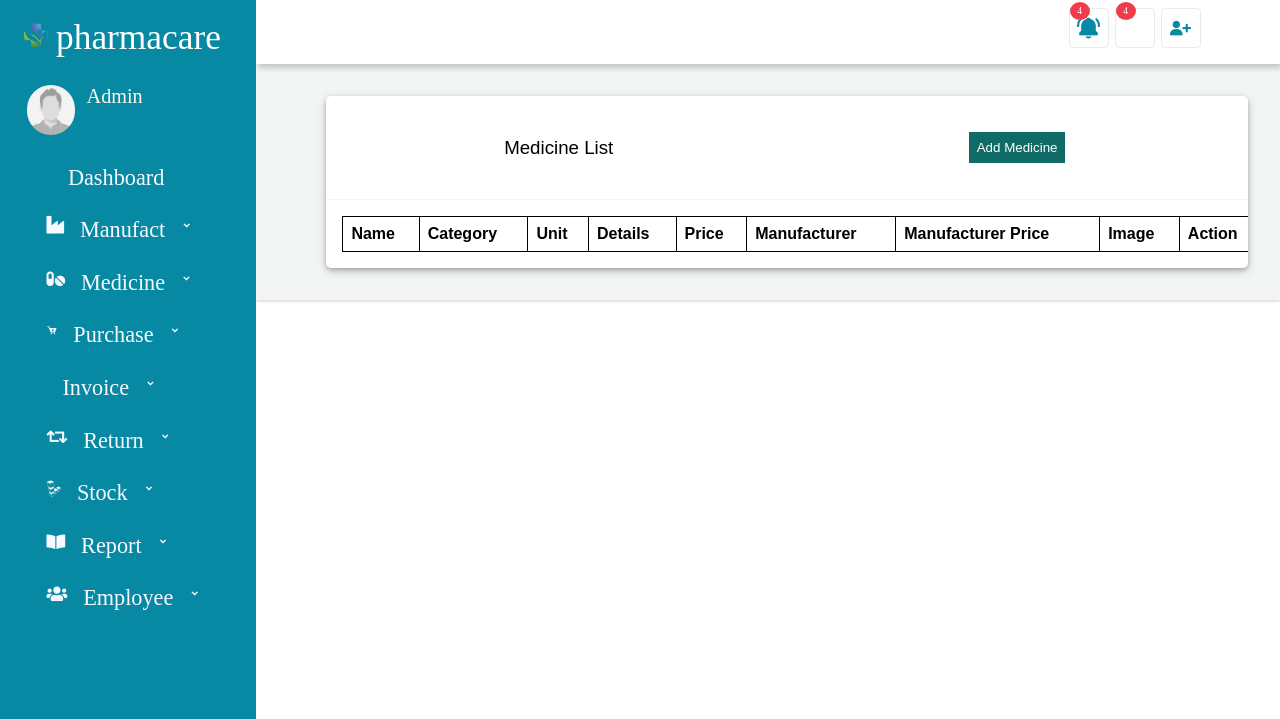
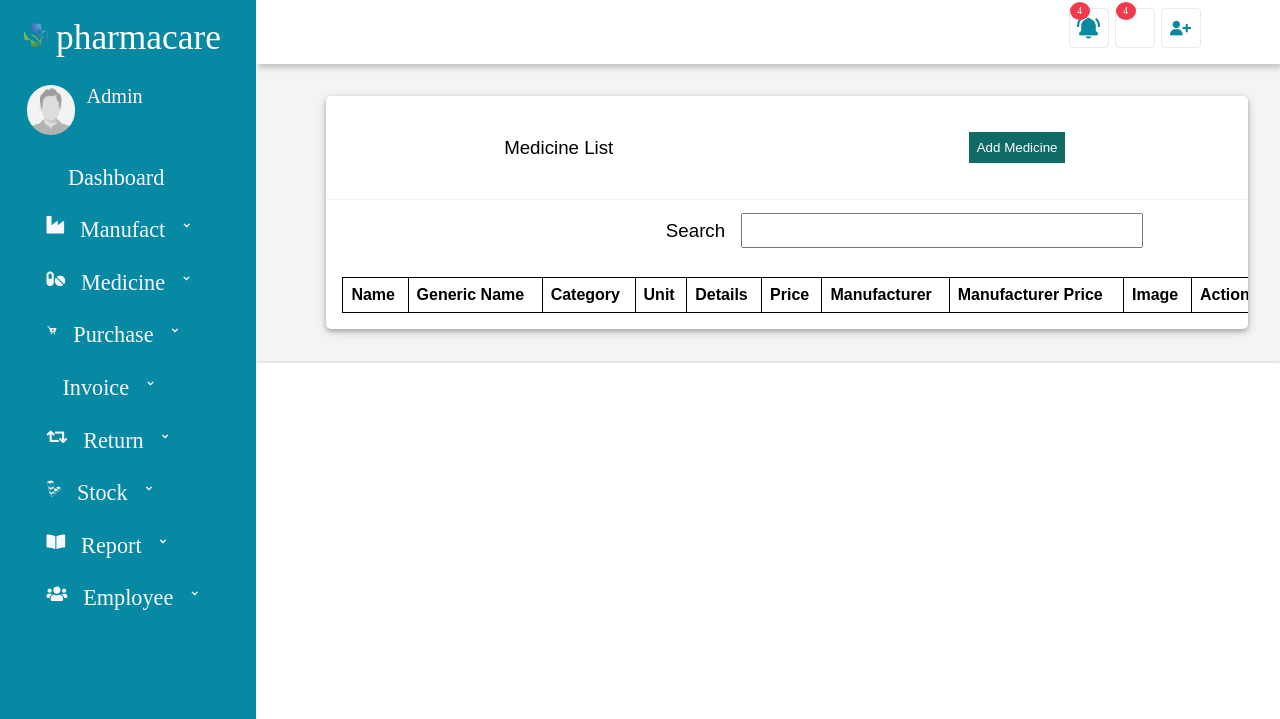
Before and after one commit to teamhh-dev/pharma, a Flask app: page /medicineList in a window 1280 px wide. Shown: the top 719 px of the page. Run offline with Flask 2, Linux system fonts and the light colour scheme; data that the repository does not hold is empty; parts of the project's set-up code (start-up, migrations or seed data) failed here and were passed over; some libraries are stand-ins or nearby versions.

Commit message:
Generic Name+search medicine functionalty

```diff
--- a/app.py
+++ b/app.py
@@ -69,6 +69,7 @@ def addMedicine():
             imageExtensionFlag=True
 
             name=request.form['name']
+            generic_name=request.form['generic_name']
             category=request.form['category']
             unit=request.form['unit']
             details=request.form['details']
@@ -87,7 +88,7 @@ def addMedicine():
             if imageExtensionFlag:
                 if not imageName:
                     imageName="None"
-                if db.addMedicine(name,category,unit,details,price,manufacturerName,manufacturerPrice,imageName):
+                if db.addMedicine(name,generic_name,category,unit,details,price,manufacturerName,manufacturerPrice,imageName):
                     try:
                         image.save(app.config['UPLOAD_FOLDER']+imageName)
                     except Exception as e:
@@ -105,6 +106,7 @@ def medicineList():
     if request.method=="POST":
         id=request.form['ide']
         name=request.form['name']
+        generic_name=request.form['generic_name']
         category=request.form['category']
         unit=request.form['unit']
         details=request.form['details']
@@ -117,7 +119,6 @@ def medicineList():
         print(image.filename)
         if not image.filename:
             print("No Image!")
-            # image.save(app.config['UPLOAD_FOLDER']+imageName)
 
         else:
             path=join(app.config['UPLOAD_FOLDER'],imageName)
@@ -129,9 +130,8 @@ def medicineList():
                 if image.filename:
                     image.save(path)
 
-        db.updateMedicine(name,category,unit,details,price,manufacturerName,manufacturerPrice,imageName,id)
+        db.updateMedicine(name,generic_name,category,unit,details,price,manufacturerName,manufacturerPrice,imageName,id)
 
-    # updated=db.updateMedicine(name,category,unit,detail
     medicines_list=db.getAllMedicines()
     for medicine in medicines_list:
         medicine['image']="medicine-images/"+medicine['image']
@@ -159,38 +159,39 @@ def deleteMedicine():
         return jsonify({"msg":"Deleted Successfully!"})
     else:
         return jsonify({"msg":"Not Deleted Error 404!"})
-@app.route("/updateMedicine",methods=["PUT"])
-def updateMedicine():
-    print("update Call")
-    db=DBHandler(app.config['DB_HOST'],app.config['DB_ID'],app.config['DB_PASSWORD'],app.config['DB_NAME'])
+# @app.route("/updateMedicine",methods=["PUT"])
+# def updateMedicine():
+#     print("update Call")
+#     db=DBHandler(app.config['DB_HOST'],app.config['DB_ID'],app.config['DB_PASSWORD'],app.config['DB_NAME'])
 
-    id=request.form['id']
-    name=request.form['name']
-    category=request.form['category']
-    unit=request.form['unit']
-    details=request.form['details']
-    price=request.form['price']
-    manufacturerName=request.form['manufacturername']
-    manufacturerPrice=request.form['manufacturerprice']
+#     id=request.form['id']
+#     name=request.form['name']
+#     generic_name=request.form['generic_name']
+#     category=request.form['category']
+#     unit=request.form['unit']
+#     details=request.form['details']
+#     price=request.form['price']
+#     manufacturerName=request.form['manufacturername']
+#     manufacturerPrice=request.form['manufacturerprice']
 
-    image=request.files['image']
-    imageName=id+"."+"jpg"
+#     image=request.files['image']
+#     imageName=id+"."+"jpg"
 
-    if image.filename==None:
-        image.save(app.config['UPLOAD_FOLDER']+imageName)
+#     if image.filename==None:
+#         image.save(app.config['UPLOAD_FOLDER']+imageName)
 
-    else:
-        path=join(app.config['UPLOAD_FOLDER'],imageName)
-        remove(path)
-        image.save(path)
+#     else:
+#         path=join(app.config['UPLOAD_FOLDER'],imageName)
+#         remove(path)
+#         image.save(path)
 
-    print(name,category,unit,details,price,manufacturerName,manufacturerPrice,imageName,id)
-    # updated=db.updateMedicine(name,category,unit,details,price,manufacturerName,manufacturerPrice,imageName,id)
+#     print(name,category,unit,details,price,manufacturerName,manufacturerPrice,imageName,id)
+#     # updated=db.updateMedicine(name,category,unit,details,price,manufacturerName,manufacturerPrice,imageName,id)
 
-    if True:
-        return jsonify({"msg":"Updated Successfully!"})
-    else:
-        return jsonify({"msg":"Not Updated Error 404!"})
+#     if True:
+#         return jsonify({"msg":"Updated Successfully!"})
+#     else:
+#         return jsonify({"msg":"Not Updated Error 404!"})
 
 
 @app.route("/getAllMedicines",methods=["GET"])
@@ -198,17 +199,19 @@ def getAllMedicines():
     db=DBHandler(app.config['DB_HOST'],app.config['DB_ID'],app.config['DB_PASSWORD'],app.config['DB_NAME'])
     medicines=db.getAllMedicines()
     return jsonify(medicines)
-    # if medicines:
-    #     return jsonify(medicines)
-    # else:
-    #     return jsonify({"msg":"Not Medicine Found!"})
 
+@app.route("/medicinesFilterByName",methods=["GET"])
+def medicinesFilterByName():
+    db=DBHandler(app.config['DB_HOST'],app.config['DB_ID'],app.config['DB_PASSWORD'],app.config['DB_NAME'])
+    searchInput=request.args.get('search')
+    print(searchInput)
+    filteredMedicines=db.getMedicinesByFilteredNames(searchInput)
+    if filteredMedicines:
+        return jsonify(filteredMedicines)
+    else:
+        return jsonify({"Results":[]})
 
 if __name__ == '__main__':
-    #db=DBHandler(app.config['DB_HOST'],app.config['DB_ID'],app.config['DB_PASSWORD'],app.config['DB_NAME'])
-    #print(db.getAllMedicines())
+    # db=DBHandler(app.config['DB_HOST'],app.config['DB_ID'],app.config['DB_PASSWORD'],app.config['DB_NAME'])
+    # print(db.getMedicinesByFilteredNames(searchInput="Pan"))
     app.run(debug=True)
-
-
-"""<input class="select2-search__field" type="search" tabindex="0" autocorrect="off" autocapitalize="none" spellcheck="false" role="searchbox" aria-autocomplete="list" autocomplete="off" aria-controls="select2-unit-12-results">
-"""
--- a/static/css/medicineList.css
+++ b/static/css/medicineList.css
@@ -48,6 +48,16 @@
 .medicine-list-btn:hover {
     transition: 0.1s linear;
     font-size: larger;
+}
+
+.search-bar {
+    width: 90%;
+    display: flex;
+    /* margin: 2rem; */
+    padding: 0.8rem;
+    align-items: center;
+    justify-content: flex-end;
+    flex-wrap: wrap;
 }
 
 h3 {
--- a/static/js/medicineList.js
+++ b/static/js/medicineList.js
@@ -10,7 +10,7 @@ function updateTable() {
             for (let i = 0; i < response.length; i++) {
                 let row = response[i];
 
-                var content = '<tr id="' + row.id + '">' + "<td>" + row.name + "</td>" + "<td>" + row.category + "</td>" + "<td>" + row.unit + "</td>" + "<td>" + row.details + "</td>" + "<td>" + row.price + "</td>" + "<td>" + row.manufacturer_name + "</td>" + "<td>" + row.manufacturer_price + "</td>" + '<td><img src="/static/medicine-images/' + row.image + '"' + ' class="medicine-image" alt="No Image!"></td>' + '<td><button class="btn" onclick="deleteMedicine(this.parentNode.parentNode.id)"><i class="fa fa-trash fa-2x"></i></button><button class="btn" onclick="updateMedicine(this.parentNode.parentNode.id)"><i class="fa fa-edit fa-2x"></i></button></td></tr>';
+                var content = '<tr id="' + row.id + '">' + "<td>" + row.name + "</td>" + "<td>" + row.generic_name + "</td>" + "<td>" + row.category + "</td>" + "<td>" + row.unit + "</td>" + "<td>" + row.details + "</td>" + "<td>" + row.price + "</td>" + "<td>" + row.manufacturer_name + "</td>" + "<td>" + row.manufacturer_price + "</td>" + '<td><img src="/static/medicine-images/' + row.image + '"' + ' class="medicine-image" alt="No Image!"></td>' + '<td><button class="btn" onclick="deleteMedicine(this.parentNode.parentNode.id)"><i class="fa fa-trash fa-2x"></i></button><button class="btn" onclick="updateMedicine(this.parentNode.parentNode.id)"><i class="fa fa-edit fa-2x"></i></button></td></tr>';
                 $(".table-body").append(content);
             }
 
@@ -51,26 +51,17 @@ function updateMedicine(params) {
     var medicine = null;
     urlMethod = "getMedicine";
     dataToSend = { id: params };
-    // var medicineName = document.getElementsByName("name")[0].value;
-    // var medicineCategory = document.getElementsByName("category")[0].value;
-    // var medicineUnit = document.getElementsByName("unit")[0].value
-    // var medicineDetails = document.getElementsByName("details")[0].value
-    // var medicinePrice = document.getElementsByName("price")[0].value
-    // var manufacturername = document.getElementsByName("manufacturername")[0].value
-    // var manufacturerprice = document.getElementsByName("manufacturerprice")[0].value
-    // var image = document.getElementsByName("image")[0].value
+
     $.ajax({
         type: "GET",
         url: urlMethod,
         data: dataToSend,
         success: function(response) {
             medicine = response;
-            console.log(response)
 
-            var image = document.getElementsByName("image")[0].value;
-            console.log(image)
             document.getElementsByName("ide")[0].value = medicine.id;
             document.getElementsByName("name")[0].value = medicine.name;
+            document.getElementsByName("generic_name")[0].value = medicine.generic_name;
             document.getElementsByName("category")[0].value = medicine.category;
             document.getElementsByName("unit")[0].value = medicine.unit;
             document.getElementsByName("details")[0].value = medicine.details;
@@ -80,22 +71,7 @@ function updateMedicine(params) {
 
         }
     });
-    // $("").click(function(e) {
-    //     e.preventDefault();
 
-    // });
-    // $(document).on("click", "#update_data", function() {
-    //     console.log("clicked update");
-    //     $.ajax({
-    //         type: "PUT",
-    //         url: "updateMedicine",
-    //         data: new FormData(this),
-    //         success: function(response) {
-    //             console.log(response)
-    //         }
-    //     });
-
-    // });
     console.log("update", params);
     document.getElementsByClassName("container")[0].classList.toggle("hide");
     document.getElementsByClassName("update-container")[0].classList.toggle("hide");
@@ -103,3 +79,26 @@ function updateMedicine(params) {
 
     console.log(document.getElementsByName("name")[0]);
 }
+
+function filterBySearch(params) {
+    var searchInput = params.value.toLowerCase();
+
+    $.ajax({
+        type: "GET",
+        url: "medicinesFilterByName",
+        data: { search: searchInput },
+        success: function(response) {
+            $(".table-body").empty();
+
+            for (let i = 0; i < response.length; i++) {
+                let row = response[i];
+
+                var content = '<tr id="' + row.id + '">' + "<td>" + row.name + "</td>" + "<td>" + row.generic_name + "</td>" + "<td>" + row.category + "</td>" + "<td>" + row.unit + "</td>" + "<td>" + row.details + "</td>" + "<td>" + row.price + "</td>" + "<td>" + row.manufacturer_name + "</td>" + "<td>" + row.manufacturer_price + "</td>" + '<td><img src="/static/medicine-images/' + row.image + '"' + ' class="medicine-image" alt="No Image!"></td>' + '<td><button class="btn" onclick="deleteMedicine(this.parentNode.parentNode.id)"><i class="fa fa-trash fa-2x"></i></button><button class="btn" onclick="updateMedicine(this.parentNode.parentNode.id)"><i class="fa fa-edit fa-2x"></i></button></td></tr>';
+                $(".table-body").append(content);
+            }
+        }
+    });
+
+
+
+}
--- a/templates/addMedicine.html
+++ b/templates/addMedicine.html
@@ -11,6 +11,10 @@
             <div class="item">
                 <h3 class="label">Medicine Name:</h3>
                 <input type="text" class="input-field" placeholder="Medicine Name..." name="name" required>
+            </div>
+            <div class="item">
+                <h3 class="label">Generic Medicine Name:</h3>
+                <input type="text" class="input-field" placeholder="Generic Name..." name="generic_name" required>
             </div>
             <div class="item">
                 <h3 class="label">Category:</h3>
--- a/templates/medicineList.html
+++ b/templates/medicineList.html
@@ -20,6 +20,10 @@
             <div class="item">
                 <h3 class="label">Medicine Name:</h3>
                 <input type="text" class="input-field" placeholder="Medicine Name..." name="name" required>
+            </div>
+            <div class="item">
+                <h3 class="label">Generic Medicine Name:</h3>
+                <input type="text" class="input-field" placeholder="Generic Name..." name="generic_name" required>
             </div>
             <div class="item">
                 <h3 class="label">Category:</h3>
@@ -88,12 +92,20 @@
         <div class="btns">
             <a href="/addMedicine"><button class="medicine-list-btn">Add Medicine</button></a></div>
     </div>
+
+    <div class="search-bar">
+        <h3 class="title-text">Search</h3>
+        <input type="text" name="search" id="search-bar" class="input-field" oninput="filterBySearch(this)">
+    </div>
     <div class="table">
         <table>
             <tr>
                 <!-- <th>sr</th> -->
                 <th>
                     Name
+                </th>
+                <th>
+                    Generic Name
                 </th>
                 <th>
                     Category
@@ -123,6 +135,7 @@
                 <tr id="{{medicine[ 'id']}}">
 
                     <td>{{medicine['name']}}</td>
+                    <td>{{medicine['generic_name']}}</td>
                     <td>{{medicine['category']}}</td>
                     <td>{{medicine['unit']}}</td>
                     <td>{{medicine['details']}}</td>
```
Also changed, not shown: DBHandler.py (+18 -7 lines), static/medicine-images/1.jpg (added), static/medicine-images/2.jpg (added), static/medicine-images/29.jpg (deleted), static/medicine-images/30.jpg (deleted).
